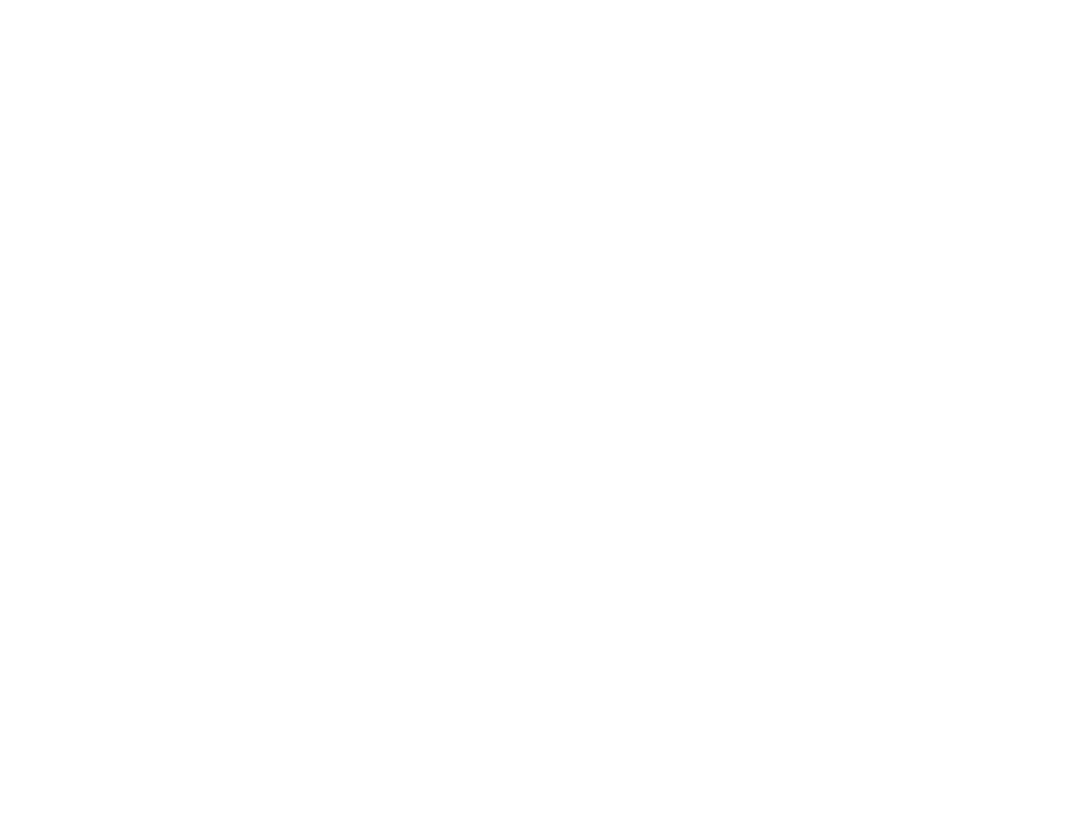
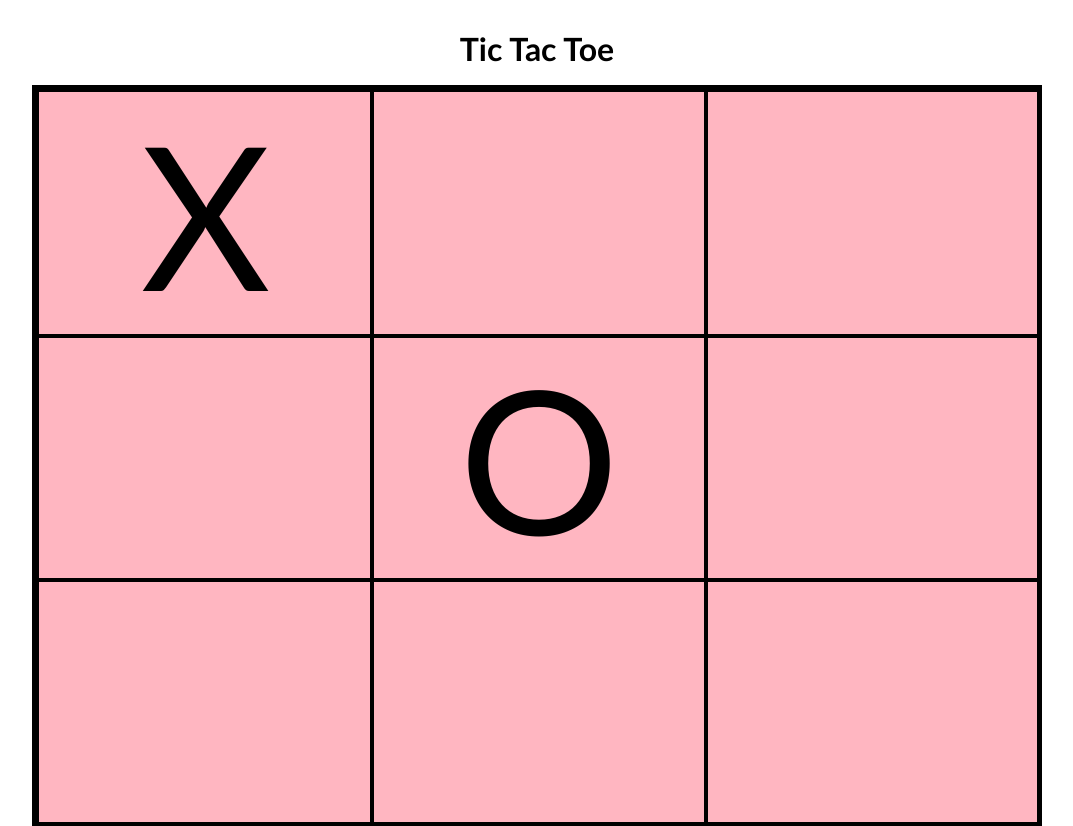
Before and after one commit to imadhq/Tic-Tac-Toe, a plain HTML site: page index.html in a window 1280 px wide. Shown: the whole page, without its empty margins (111-1184 px from the left). Before the commit the page ends 800 px from the top, so only its background shows below. Drawn offline with Linux system fonts and the light colour scheme.

Commit message:
Create function to render the board onto the webpage.

```diff
--- a/index.html
+++ b/index.html
@@ -7,6 +7,7 @@
   <link rel="stylesheet" href="styles.css">
 </head>
 <body>
+  <h1>Tic Tac Toe</h1>
   <script src="script.js"></script>
 </body>
 </html>
--- a/script.js
+++ b/script.js
@@ -1,7 +1,7 @@
 const gameBoard = (() => {
   const board = [
-    ['', '', ''],
-    ['', '', ''],
+    ['X', '', ''],
+    ['', 'O', ''],
     ['', '', '']
   ];
 
@@ -68,10 +68,25 @@ const gameBoard = (() => {
 
   displayBoard();
 
+  const renderBoard = () => {
+    const boardContainer = document.createElement('div');
+    boardContainer.classList.add('board-container');
+    document.body.appendChild(boardContainer);
+
+    board.forEach((row) => {
+      row.forEach((cell, index) => {
+        const cellDiv = document.createElement('div');
+        cellDiv.classList.add('created-cell');
+        cellDiv.innerText = cell
+        boardContainer.appendChild(cellDiv)
+      });
+    });
+  };
+
+  renderBoard();
+
   return {
-    displayBoard,
     placeMarker,
-    checkForWinOrTie
   };
 
 })();
--- a/styles.css
+++ b/styles.css
@@ -0,0 +1,28 @@
+body {
+  height: 100vh;
+  width: 100vw;
+  display: flex;
+  flex-direction: column;
+  align-items: center;
+  font-family: 'Gill Sans', 'Gill Sans MT', Calibri, 'Trebuchet MS', sans-serif;
+}
+
+.board-container {
+  width: 1000px;
+  height: 1000px;
+  background-color: lightpink;
+  outline: 5px solid black;
+  display: grid;
+  grid-template-columns: repeat(3, 1fr);
+  grid-template-rows: repeat(3, 1fr);
+}
+
+.created-cell {
+  display: flex;
+  justify-content: center;
+  align-items: center;
+  border: 2px solid black;
+  width: 100%;
+  height: 100%;
+  font-size: 200px;
+}
```
